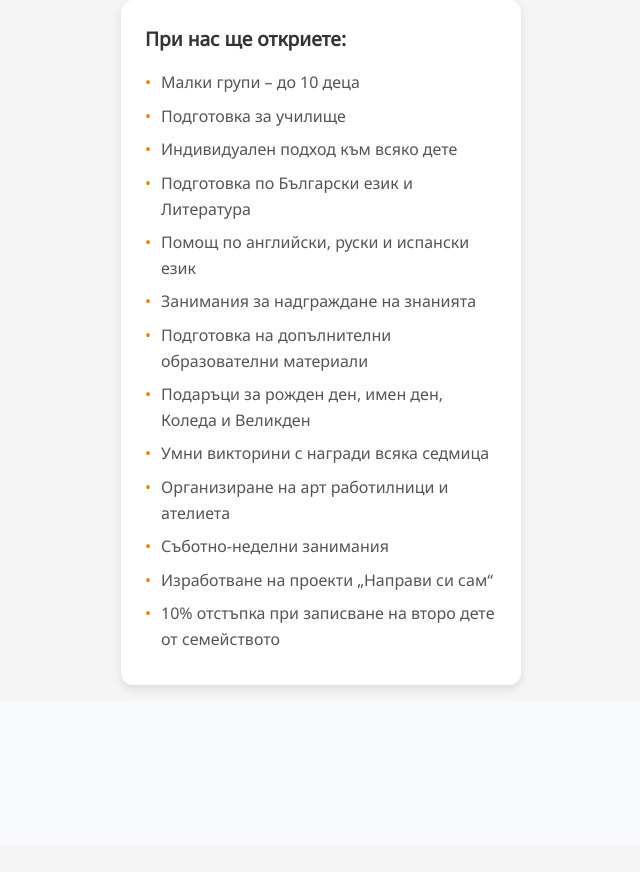
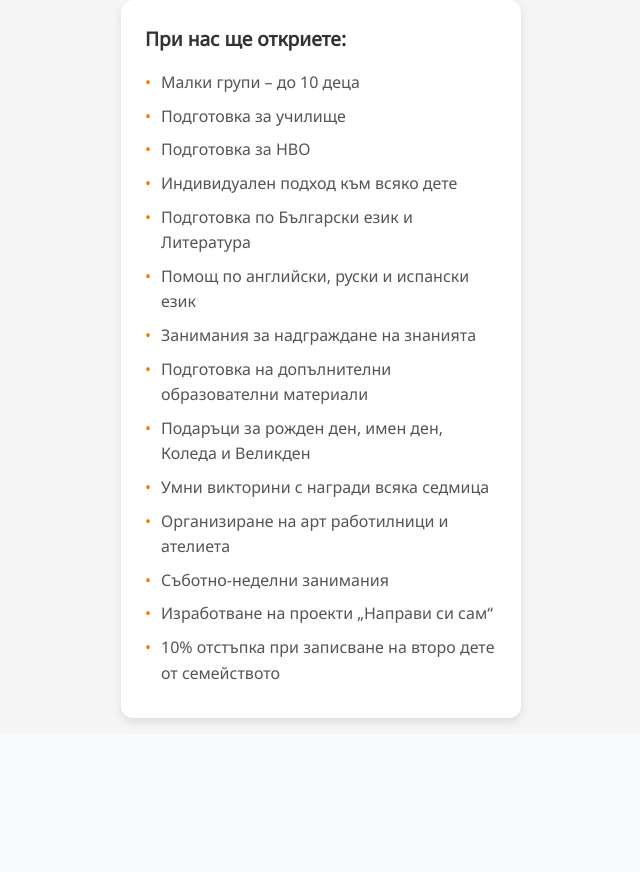
Before and after one commit to monstAwa/Koshercheto, an Angular app: page / in a window 1280 px wide. Shown: the part 1520-2392 px from the top of the page, without its empty margins (319-959 px from the left). Built offline with nearby package versions, Linux system fonts and the light colour scheme; no server answers.

Commit message:
added new bullet to program - will find

```diff
--- a/src/app/program/program.html
+++ b/src/app/program/program.html
@@ -15,6 +15,7 @@
       <ul>
         <li>Малки групи – до 10 деца</li>
         <li>Подготовка за училище</li>
+        <li>Подготовка за НВО</li>
         <li>Индивидуален подход към всяко дете</li>
         <li>Подготовка по Български език и Литература</li>
         <li>Помощ по английски, руски и испански език</li>
```
